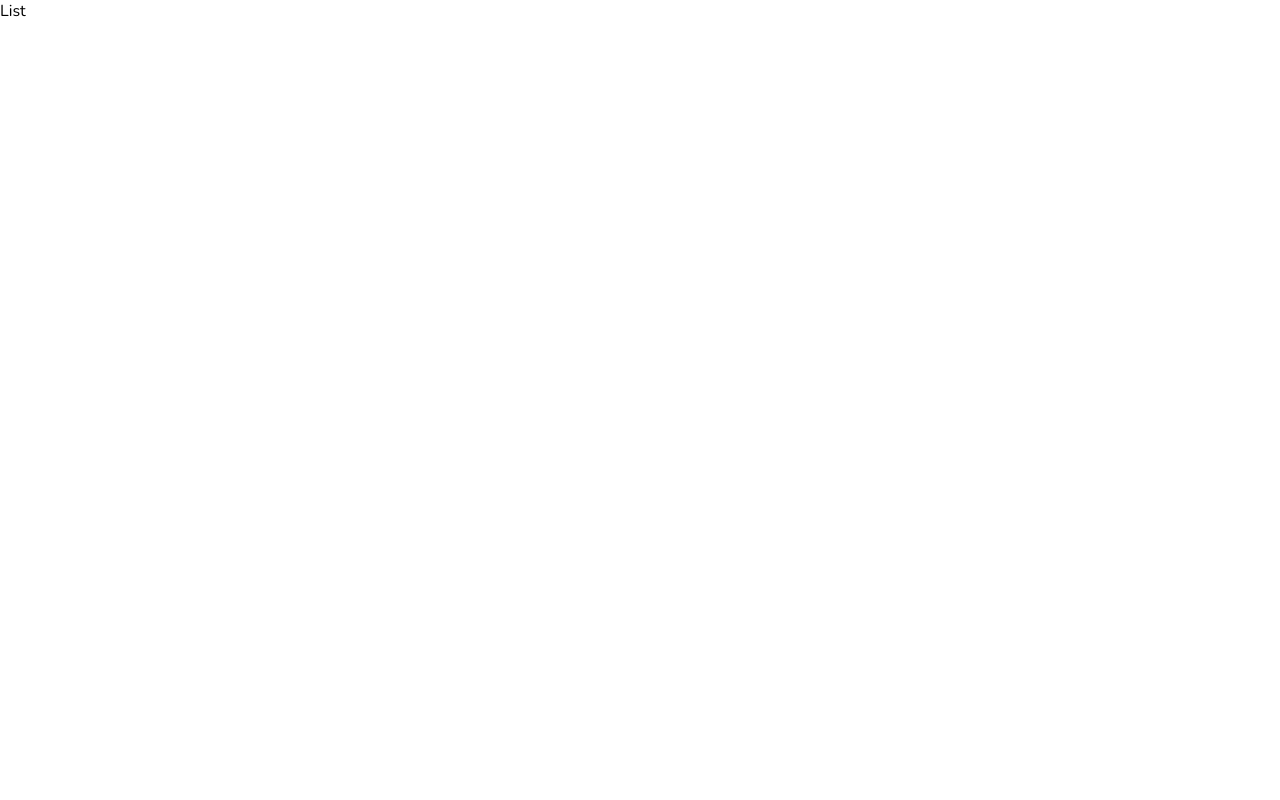
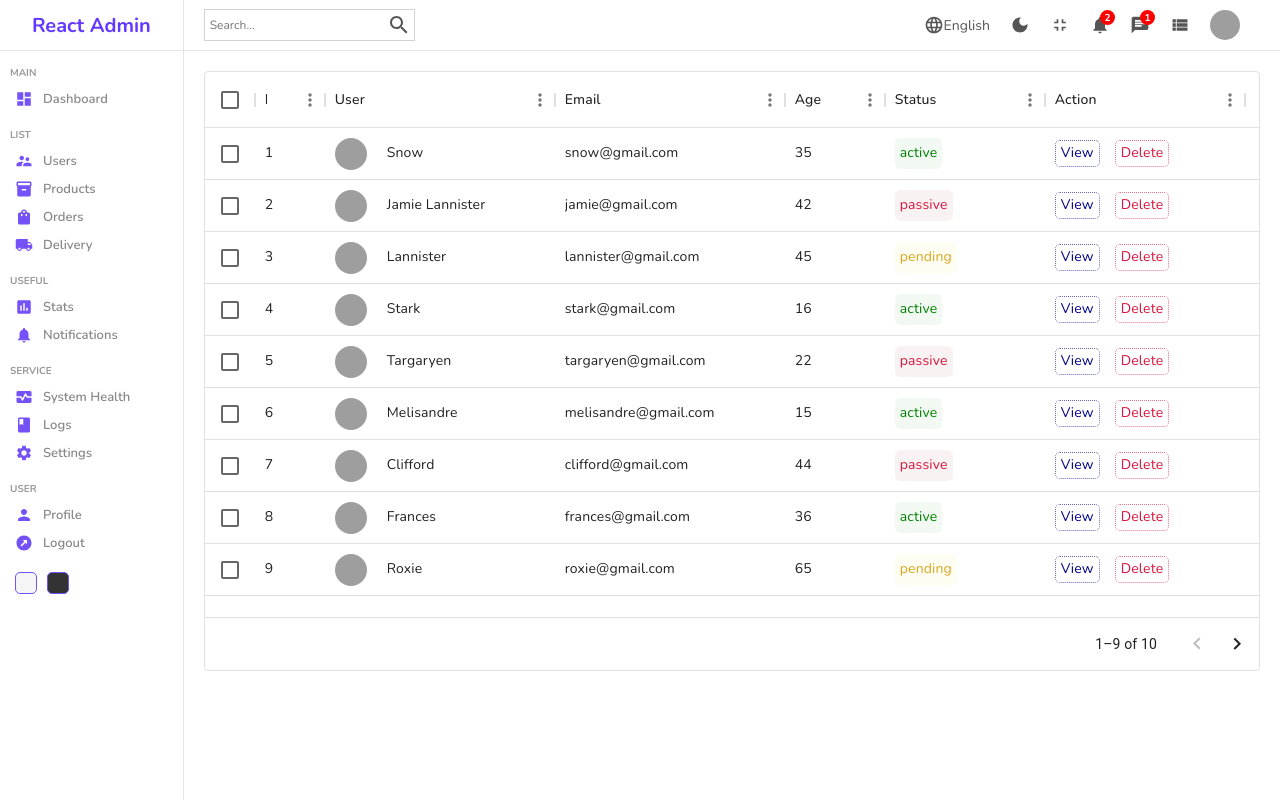
Before and after one commit to varunpats/adminDashboard, a React (Create React App) app in the folder admin-dashboard/: page /users in a window 1280 px wide. Built offline with nearby package versions, Linux system fonts and the light colour scheme; grey boxes are pictures that could not be loaded.

Commit message:
Developed UI for users path

```diff
--- a/admin-dashboard/package.json
+++ b/admin-dashboard/package.json
@@ -7,6 +7,7 @@
     "@emotion/styled": "^11.11.0",
     "@mui/icons-material": "^5.14.19",
     "@mui/material": "^5.14.20",
+    "@mui/x-data-grid": "^6.18.5",
     "@testing-library/jest-dom": "^5.17.0",
     "@testing-library/react": "^13.4.0",
     "@testing-library/user-event": "^13.5.0",
--- /dev/null
+++ b/admin-dashboard/src/components/datatable/Datatable.js
@@ -0,0 +1,37 @@
+import React from 'react';
+import { DataGrid } from '@mui/x-data-grid';
+import { userColumns, userRows } from '../../datasource';
+import './Datatable.scss';
+
+export default function Datatable() {
+
+    const actionColumn = [{
+        field: 'action',
+        headerName: 'Action',
+        width: 200,
+        renderCell: () => {
+            return (
+                <div className='cellAction'>
+                    <div className='viewButton'>View</div>
+                    <div className='delButton'>Delete</div>
+                </div>
+            )
+        }
+    }]
+
+    return (
+        <div className='datatable'>
+            <DataGrid
+                rows={userRows}
+                columns={userColumns.concat(actionColumn)}
+                initialState={{
+                    pagination: {
+                        paginationModel: { page: 0, pageSize: 9 },
+                    },
+                }}
+                pageSizeOptions={[9]}
+                checkboxSelection
+            />
+        </div>
+    )
+}
--- /dev/null
+++ b/admin-dashboard/src/components/datatable/Datatable.scss
@@ -0,0 +1,59 @@
+.datatable {
+    padding: 20px;
+    height: 600px;
+
+    .cellWithImg {
+        display: flex;
+        align-items: center;
+
+        .cellImg {
+            width: 32px;
+            height: 32px;
+            border-radius: 50%;
+            object-fit: cover;
+            margin-right: 20px;
+        }
+    }
+
+    .cellWithStatus {
+        padding: 5px;
+        border-radius: 5px;
+
+        &.active {
+            background-color: rgba(0, 128, 0, 0.05);
+            color: green;
+        }
+
+        &.pending {
+            background-color: rgba(225, 217, 0, 0.05);
+            color: goldenrod;
+        }
+
+        &.passive {
+            background-color: rgba(128, 0, 0, 0.05);
+            color: crimson;
+        }
+    }
+
+    .cellAction {
+        display: flex;
+        align-items: center;
+        gap: 15px;
+
+        .viewButton {
+            padding: 2px 5px;
+            border-radius: 5px;
+            color: darkblue;
+            border: 1px dotted rgba(0, 0, 139, 0.596);
+            cursor: pointer;
+        }
+
+        .delButton {
+            padding: 2px 5px;
+            border-radius: 5px;
+            color: crimson;
+            border: 1px dotted rgba(220, 20, 60, 0.6);
+            cursor: pointer;
+        }
+    }
+}
--- /dev/null
+++ b/admin-dashboard/src/datasource.js
@@ -0,0 +1,122 @@
+export const userColumns = [
+    { field: "id", headerName: "ID", width: 70 },
+    {
+        field: "user",
+        headerName: "User",
+        width: 230,
+        renderCell: (params) => {
+            return (
+                <div className="cellWithImg">
+                    <img className="cellImg" src={params.row.img} alt="" />
+                    {params.row.username}
+                </div>
+            );
+        },
+    },
+    {
+        field: "email",
+        headerName: "Email",
+        width: 230,
+    },
+
+    {
+        field: "age",
+        headerName: "Age",
+        width: 100,
+    },
+    {
+        field: "status",
+        headerName: "Status",
+        width: 160,
+        renderCell: (params) => {
+            return (
+                <div className={`cellWithStatus ${params.row.status}`}>
+                    {params.row.status}
+                </div>
+            );
+        },
+    },
+];
+
+export const userRows = [
+    {
+        id: 1,
+        username: "Snow",
+        img: "https://images.pexels.com/photos/1820770/pexels-photo-1820770.jpeg?auto=compress&cs=tinysrgb&dpr=2&w=500",
+        status: "active",
+        email: "snow@gmail.com",
+        age: 35,
+    },
+    {
+        id: 2,
+        username: "Jamie Lannister",
+        img: "https://images.pexels.com/photos/1820770/pexels-photo-1820770.jpeg?auto=compress&cs=tinysrgb&dpr=2&w=500",
+        email: "jamie@gmail.com",
+        status: "passive",
+        age: 42,
+    },
+    {
+        id: 3,
+        username: "Lannister",
+        img: "https://images.pexels.com/photos/1820770/pexels-photo-1820770.jpeg?auto=compress&cs=tinysrgb&dpr=2&w=500",
+        email: "lannister@gmail.com",
+        status: "pending",
+        age: 45,
+    },
+    {
+        id: 4,
+        username: "Stark",
+        img: "https://images.pexels.com/photos/1820770/pexels-photo-1820770.jpeg?auto=compress&cs=tinysrgb&dpr=2&w=500",
+        email: "stark@gmail.com",
+        status: "active",
+        age: 16,
+    },
+    {
+        id: 5,
+        username: "Targaryen",
+        img: "https://images.pexels.com/photos/1820770/pexels-photo-1820770.jpeg?auto=compress&cs=tinysrgb&dpr=2&w=500",
+        email: "targaryen@gmail.com",
+        status: "passive",
+        age: 22,
+    },
+    {
+        id: 6,
+        username: "Melisandre",
+        img: "https://images.pexels.com/photos/1820770/pexels-photo-1820770.jpeg?auto=compress&cs=tinysrgb&dpr=2&w=500",
+        email: "melisandre@gmail.com",
+        status: "active",
+        age: 15,
+    },
+    {
+        id: 7,
+        username: "Clifford",
+        img: "https://images.pexels.com/photos/1820770/pexels-photo-1820770.jpeg?auto=compress&cs=tinysrgb&dpr=2&w=500",
+        email: "clifford@gmail.com",
+        status: "passive",
+        age: 44,
+    },
+    {
+        id: 8,
+        username: "Frances",
+        img: "https://images.pexels.com/photos/1820770/pexels-photo-1820770.jpeg?auto=compress&cs=tinysrgb&dpr=2&w=500",
+        email: "frances@gmail.com",
+        status: "active",
+        age: 36,
+    },
+    {
+        id: 9,
+        username: "Roxie",
+        img: "https://images.pexels.com/photos/1820770/pexels-photo-1820770.jpeg?auto=compress&cs=tinysrgb&dpr=2&w=500",
+        email: "roxie@gmail.com",
+        status: "pending",
+        age: 65,
+    },
+    {
+        id: 10,
+        username: "Lewis Charles",
+        img: "https://images.pexels.com/photos/1820770/pexels-photo-1820770.jpeg?auto=compress&cs=tinysrgb&dpr=2&w=500",
+        email: "lewis@gmail.com",
+        status: "active",
+        age: 65,
+    },
+];
--- a/admin-dashboard/src/pages/list/List.js
+++ b/admin-dashboard/src/pages/list/List.js
@@ -1,8 +1,17 @@
 import React from 'react';
+import Sidebar from '../../components/sidebar/Sidebar';
+import Navbar from '../../components/navbar/Navbar';
 import './List.scss';
+import Datatable from '../../components/datatable/Datatable';
 
 export default function List() {
   return (
-    <div>List</div>
+    <div className='list'>
+      <Sidebar />
+      <div className='container'>
+        <Navbar />
+        <Datatable />
+      </div>
+    </div>
   )
 }
--- a/admin-dashboard/src/pages/list/List.scss
+++ b/admin-dashboard/src/pages/list/List.scss
@@ -0,0 +1,8 @@
+.list {
+    display: flex;
+    width: 100%;
+
+    .container {
+        flex: 6;
+    }
+}
```
Also changed, not shown: 1 other file (tests, documents, lock files or other folders).
